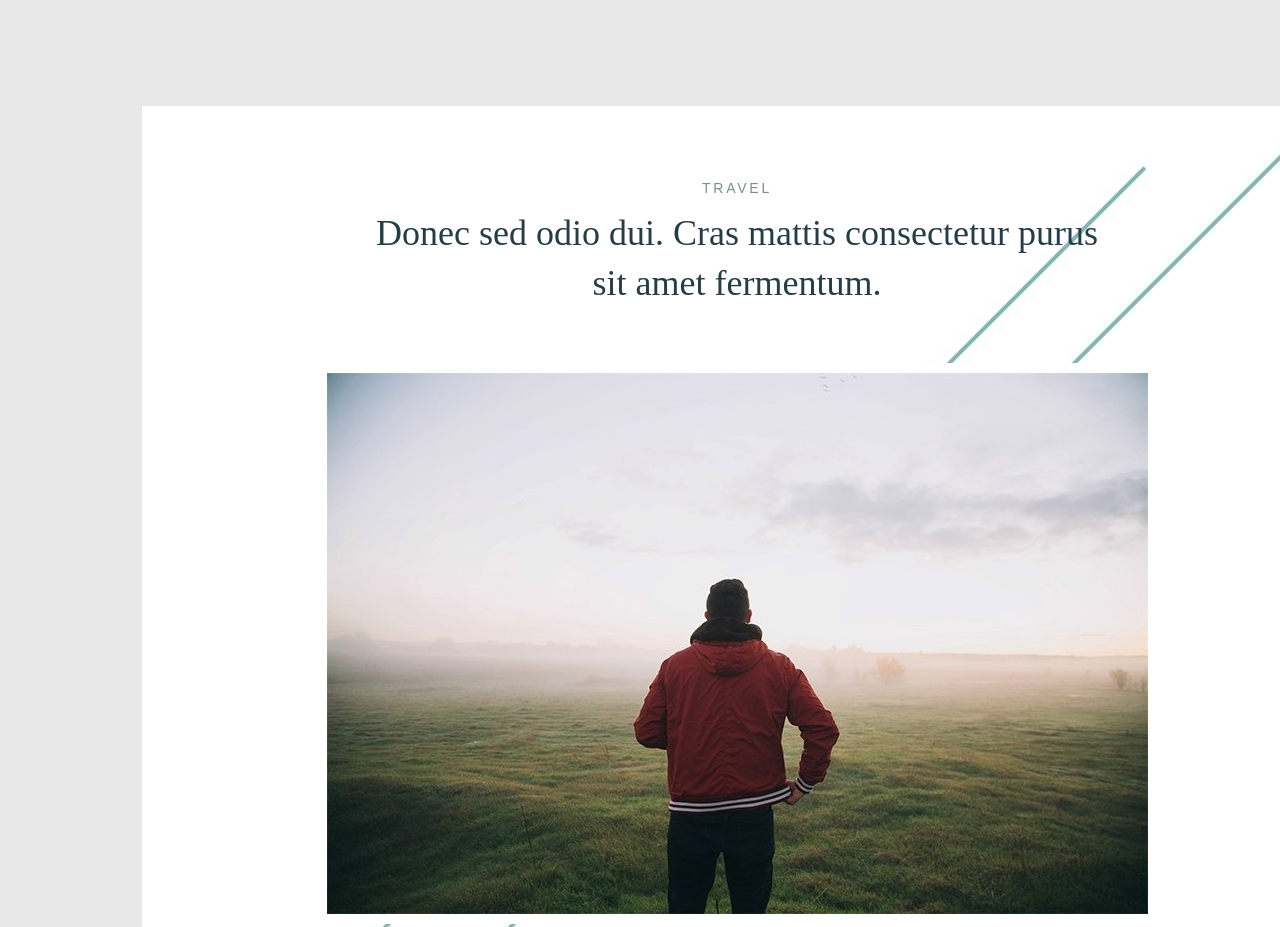
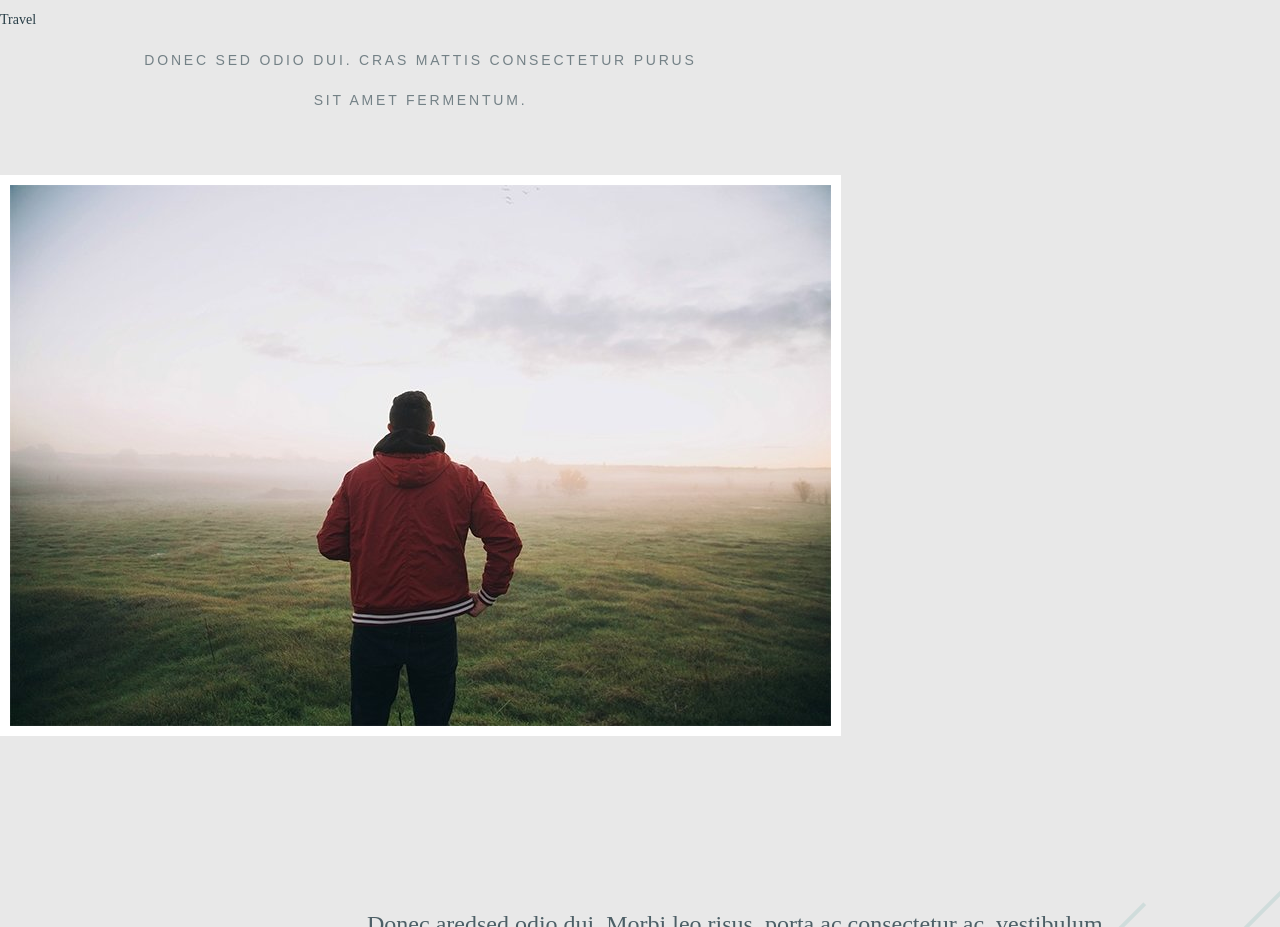
Before and after one commit to Vera-dio/travel, a plain HTML site: page travel/index.html in a window 1280 px wide. Shown: the top 927 px of the page. Drawn offline with Linux system fonts and the light colour scheme.

Commit message:
friday changes

```diff
--- a/travel/css/style.css
+++ b/travel/css/style.css
@@ -88,13 +88,15 @@ h6 {
 
 body {
 	background-color: #e8e8e8;
+}
+
+.content {
 	color: #273d46;
 	line-height: 40px;
+	width: 841px;
+	font-family: "Times New Roman", Times, serif;
 }
-div {
-	/* border: 1px solid red; */
-	margin: 0 auto;
-}
+
 h1 {
 	font-family: Arial, Helvetica, sans-serif;
 	font-style: 14px;
@@ -104,7 +106,6 @@ h1 {
 	opacity: 0.6;
 }
 h2 {
-	font-family: "Times New Roman", Times, serif;
 	font-size: 36px;
 	line-height: 50px;
 	text-align: center;
@@ -117,7 +118,6 @@ h2 {
 	border: 10px solid white;
 }
 p {
-	font-family: "Times New Roman", Times, serif;
 	line-height: 40px;
 	font-size: 24px;
 	line-height: 40px;
@@ -134,7 +134,7 @@ p {
 	margin-left: 142px;
 	margin-right: 108px;
 	padding-top: 62px;
-	background: url(/travel/img/ellipse_1_copy_4.jpg);
+	background: url(/travel/img/layers.png);
 }
 
 .list {
@@ -161,7 +161,8 @@ p {
 }
 .listitem4 {
 	text-decoration: line-through;
-	opacity: 0.3;
+	/* opacity: 0.3; */
+	color: #8f9699;
 }
 .button {
 	font-size: 14px;
--- a/travel/index.html
+++ b/travel/index.html
@@ -16,20 +16,29 @@
 <!-- Отображаемое тело страницы -->
 
 <body>
+	<div class="content">
+		<div class="content-top">
+			<div class="content-top-category">Travel</div>
+			<h1 class="content-top-title">
+				Donec sed odio dui. Cras mattis consectetur purus <br />sit amet fermentum.
+			</h1>
+		</div>
+		<div class="content-image">
+			<div class="content-image-item">
+				<img class="exemple-image" src="img/light_man_copy_26.jpg" alt="man observing nature">
+			</div>
+		</div>
 
 		<div class="block_1">
-		<h1>Travel</h1>
-		<h2>Donec sed odio dui. Cras mattis consectetur purus <br />sit amet fermentum.</h2>
-		<img class="exemple-image" src="img/light_man_copy_26.jpg" alt="man observing nature">
-		<p>Donec aredsed odio dui. Morbi leo risus, porta ac consectetur ac, vestibulum at eros. Morbi leo risus, porta ac
+			<p>Donec aredsed odio dui. Morbi leo risus, porta ac consectetur ac, vestibulum at eros. Morbi leo risus, porta
+				ac
 				consectetur ac, vestibulum at eros. Donec ullamcorper nulla non metus auctor fringilla.</p>
-		<p>Aenean eu leo quam. Pellentesque ornare sem lacinia quam venenatis vestibulum. Aenean eu leo quam. Pellentesque
+			<p>Aenean eu leo quam. Pellentesque ornare sem lacinia quam venenatis vestibulum. Aenean eu leo quam.
+				Pellentesque
 				ornare sem lacinia quam venenatis vestibulum.</p>
-
 		</div>
 
 		<div class="block_2">
-
 		</div>
 		<div>
 			<ul class="list">
@@ -43,7 +52,7 @@
 			</div>
 		</div>
 
-
+	</div>
 </body>
 
 </html>
```
Also changed, not shown: travel/img/ellipse_1_copy_4.jpg (deleted), travel/img/layers.png (added). Lines whose indentation alone changed are shown as unchanged.
